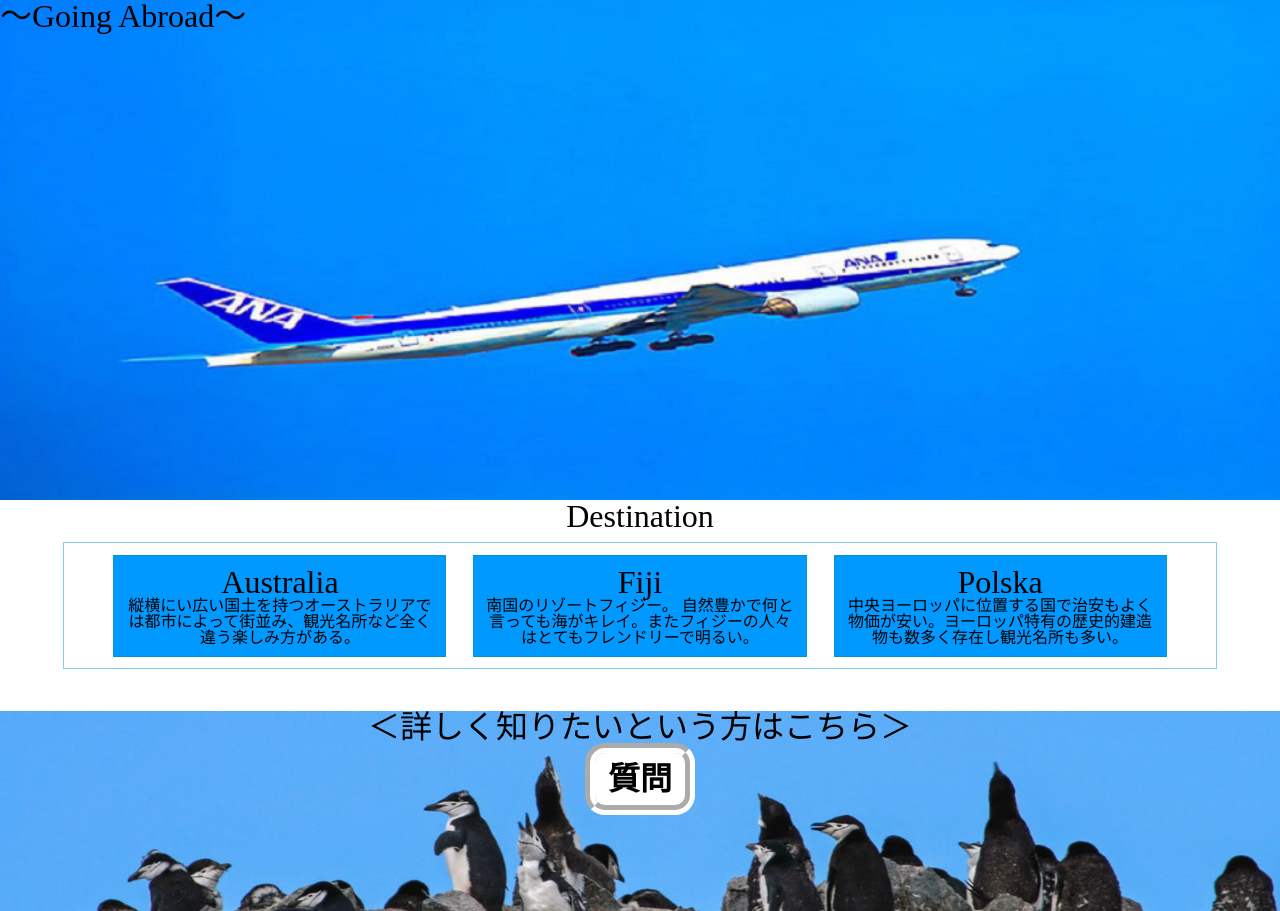
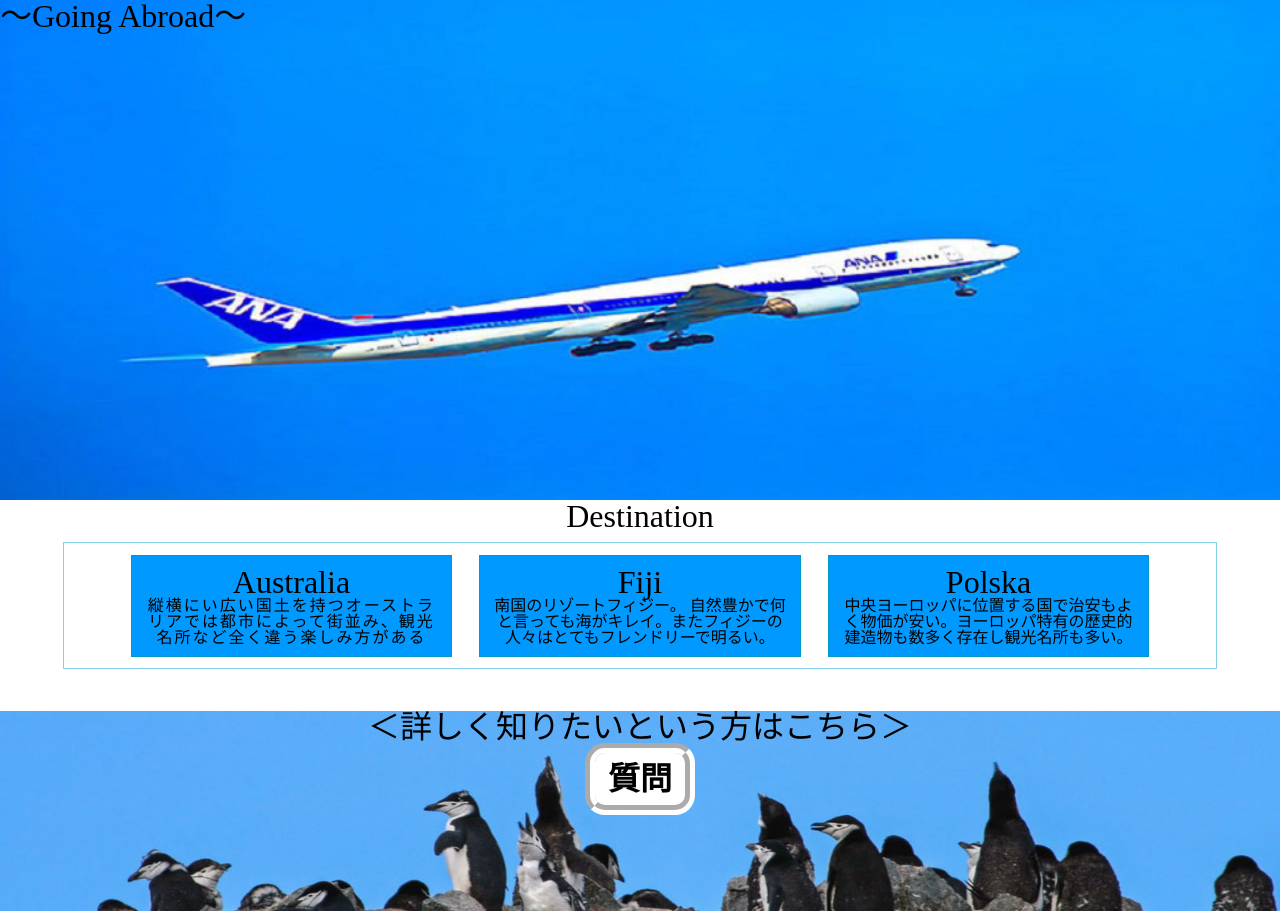
Before and after one commit to yohei1530/responsive-site, a plain HTML site: page index.html in a window 1280 px wide. Drawn offline with nearby package versions, Linux system fonts and the light colour scheme.

Commit message:
second commit

```diff
--- a/index.html
+++ b/index.html
@@ -19,7 +19,7 @@
   <div class="box1">
   <div class="container clearfix"></div>
   <div class="boxWrap">
-  <div class="box2"><h2 class="text-center">Australia</h2><p>縦横にい広い国土を持つオーストラリアでは都市によって街並み、観光名所など全く違う楽しみ方がある。 </p></div>
+  <div class="box2"><h2 class="text-center">Australia</h2><p style="letter-spacing: 2px;">縦横にい広い国土を持つオーストラリアでは都市によって街並み、観光名所など全く違う楽しみ方がある </p></div>
   <div class="box2"><h2 class="text-center">Fiji</h2><p>南国のリゾートフィジー。
             自然豊かで何と言っても海がキレイ。またフィジーの人々はとてもフレンドリーで明るい。</p></div>
   <div class="box2"><h2 class="text-center">Polska</h2><p>中央ヨーロッパに位置する国で治安もよく物価が安い。ヨーロッパ特有の歴史的建造物も数多く存在し観光名所も多い。</p></div>
--- a/style.css
+++ b/style.css
@@ -34,7 +34,7 @@
 }
 .box2 {
   text-align: center;
-  width:27%;
+  width:26%;
   margin: 1%;
   padding: 10px;
   border: solid 1px #0099CC;
@@ -75,7 +75,7 @@
   width:90px;
   padding: 10px 0;
   border: groove 1em white;
-   border-radius: 2em;
+  border-radius: 2em;
 }
 
 @media (max-width: 768px){
```
